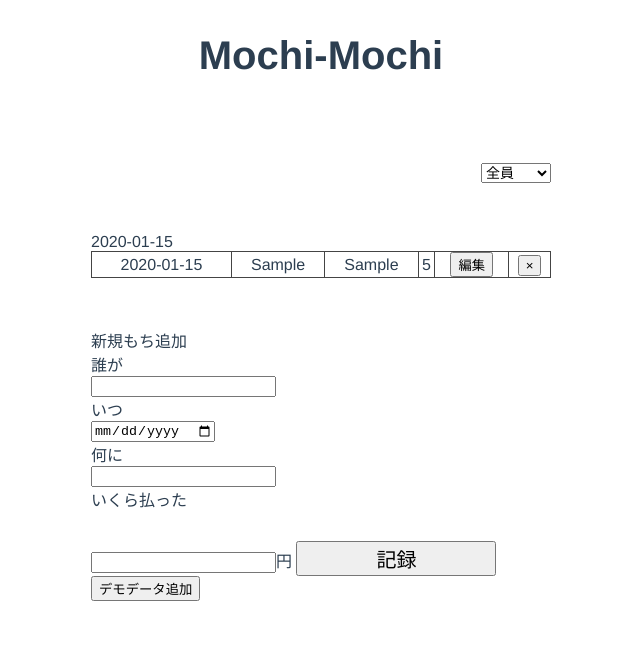
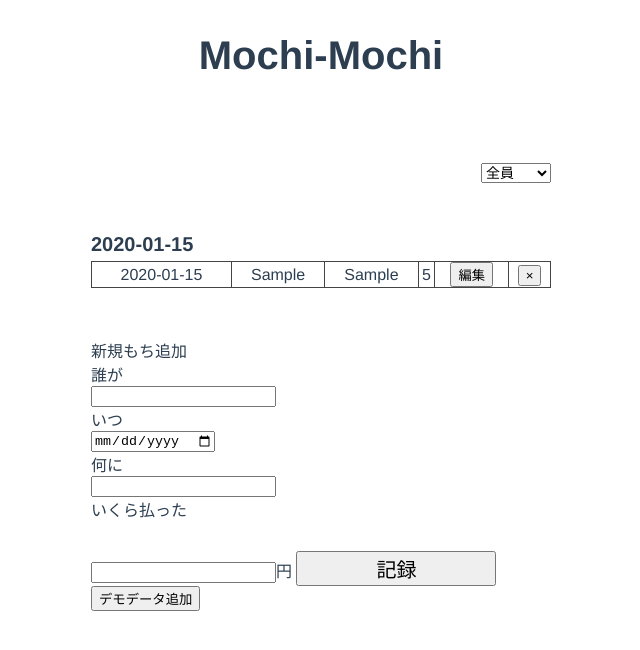
Before and after one commit to dorara-m/debt-log, a Vue app: page / in a window 1280 px wide. Both pictures are taken after typing "Sample", "2020-01-15", "Sample", "5" into the empty fields and a click on the button "記録". Shown: the top 650 px of the page, without its empty margins (319-959 px from the left). Built offline with nearby package versions, Linux system fonts and the light colour scheme.

Commit message:
add: tableのスタイル微調整

```diff
--- a/src/App.vue
+++ b/src/App.vue
@@ -16,7 +16,7 @@
 
     <div class="app-table">
       <div class="container">
-        <div v-for="(date, index) in dateList" :key="index">
+        <div class="app-table-date" v-for="(date, index) in dateList" :key="index">
           <h2>{{date}}</h2>
           <table>
             <tbody>
@@ -259,11 +259,19 @@ header {
 }
 .app-table {
   margin-top: 50px;
-  table {
-    width: 100%;
-    td, th {
-      border: 1px solid #444;
-      text-align: center;
+  &-date {
+    margin-top: 20px;
+    > h2 {
+      font-size: 20px;
+      font-weight: bold;
+      margin-bottom: 5px;
+    }
+    table {
+      width: 100%;
+      td, th {
+        border: 1px solid #444;
+        text-align: center;
+      }
     }
   }
 }
```
